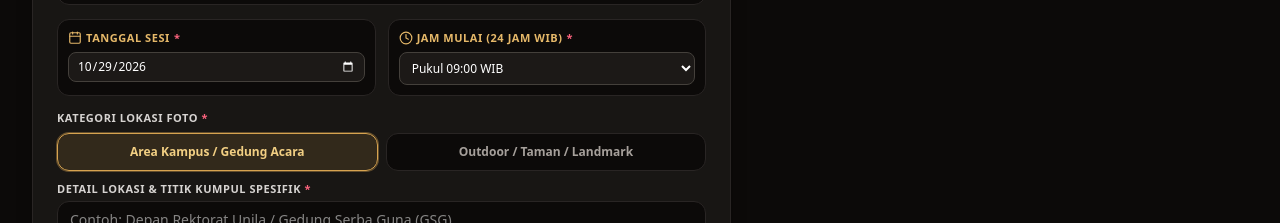
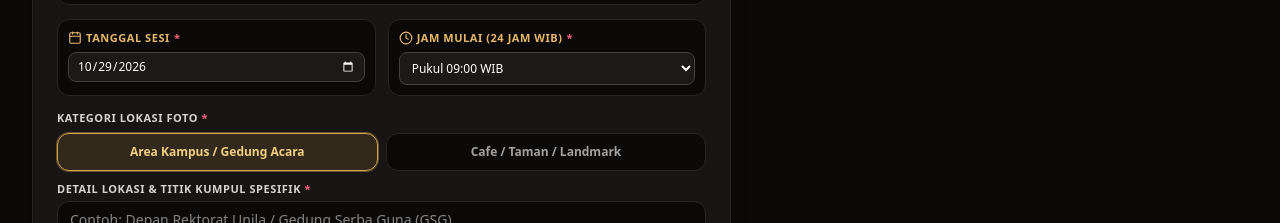
Before and after one commit to efremalvin/FotonicProject-Format-Order, a Next.js app: page /jasa-foto in a window 1280 px wide. Shown: the part 1660-1883 px from the top of the page. Built offline with nearby package versions, Linux system fonts and the light colour scheme.

Commit message:
ubah tempat booking foto

```diff
--- a/app/jasa-foto/page.tsx
+++ b/app/jasa-foto/page.tsx
@@ -634,7 +634,7 @@ ${addOnListText}
                     Kategori Lokasi Foto <span className="text-rose-400">*</span>
                   </span>
                   <div className="grid grid-cols-1 sm:grid-cols-2 gap-2">
-                    {['Area Kampus / Gedung Acara', 'Outdoor / Taman / Landmark'].map(loc => (
+                    {['Area Kampus / Gedung Acara', 'Cafe / Taman / Landmark'].map(loc => (
                       <button
                         key={loc}
                         type="button"
```
